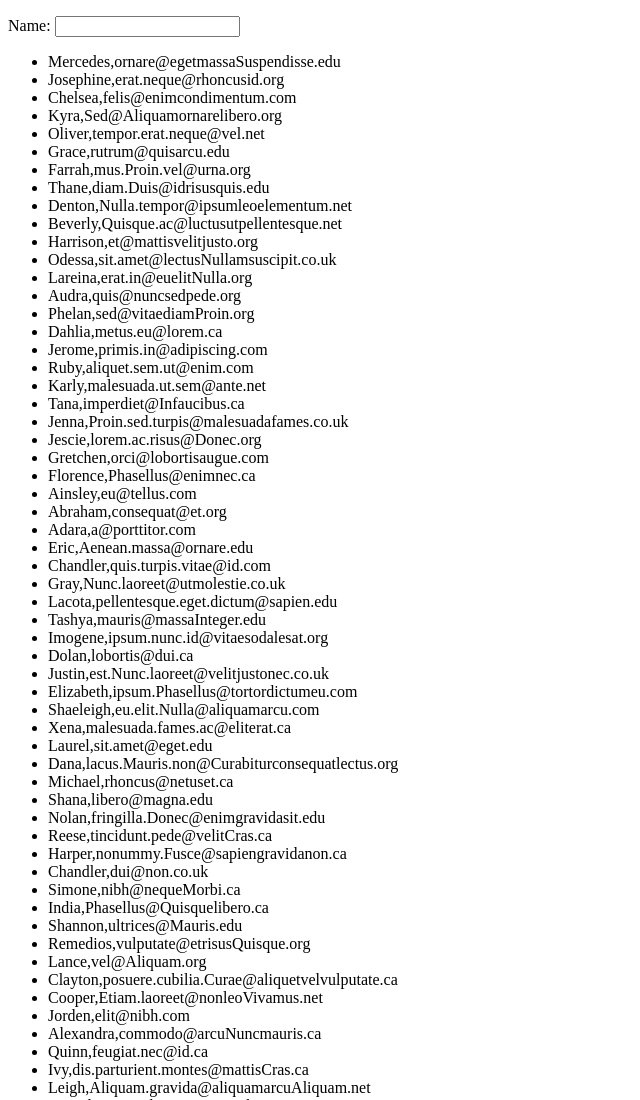
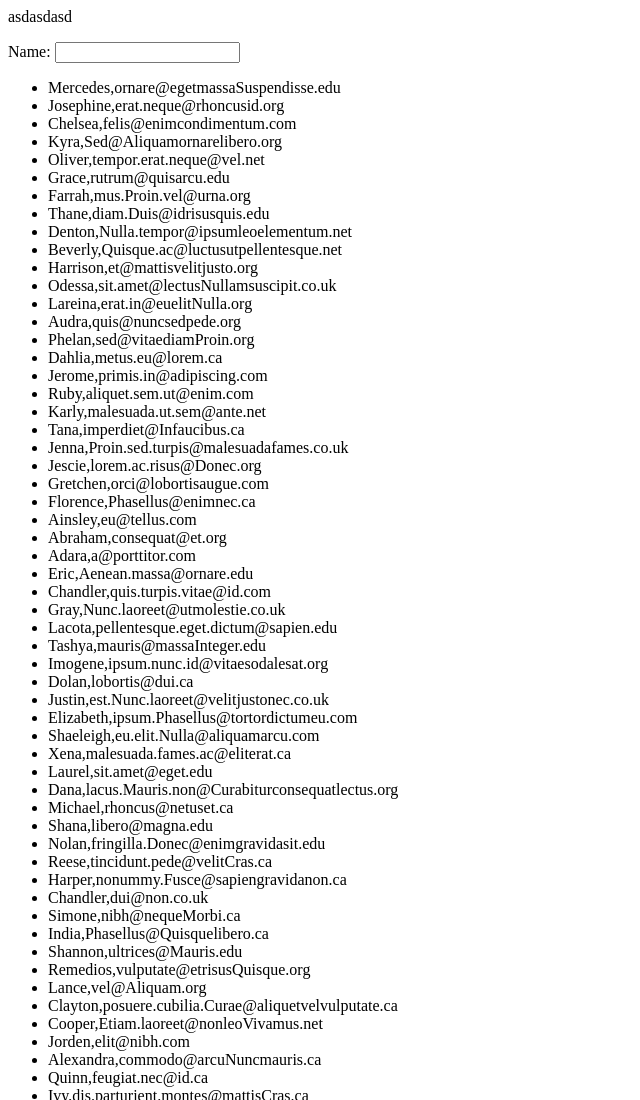
Before and after one commit to koreankimjimi/search_angul, a plain HTML site: page index.html in a window 1280 px wide. Shown: the top 1100 px of the page, without its empty margins (0-640 px from the left). Drawn offline with nearby package versions, Linux system fonts and the light colour scheme.

Commit message:
new index
very good

```diff
--- a/index.html
+++ b/index.html
@@ -26,6 +26,7 @@ asd.controller('myCtrl', function($scope,$http) {
 
 
 </script>
+<span>asdasdasd</span>
 <p>Name: <input type="text" ng-model="name"></p>
 <p id="search">{{name}}</p>
 <ul>
```
